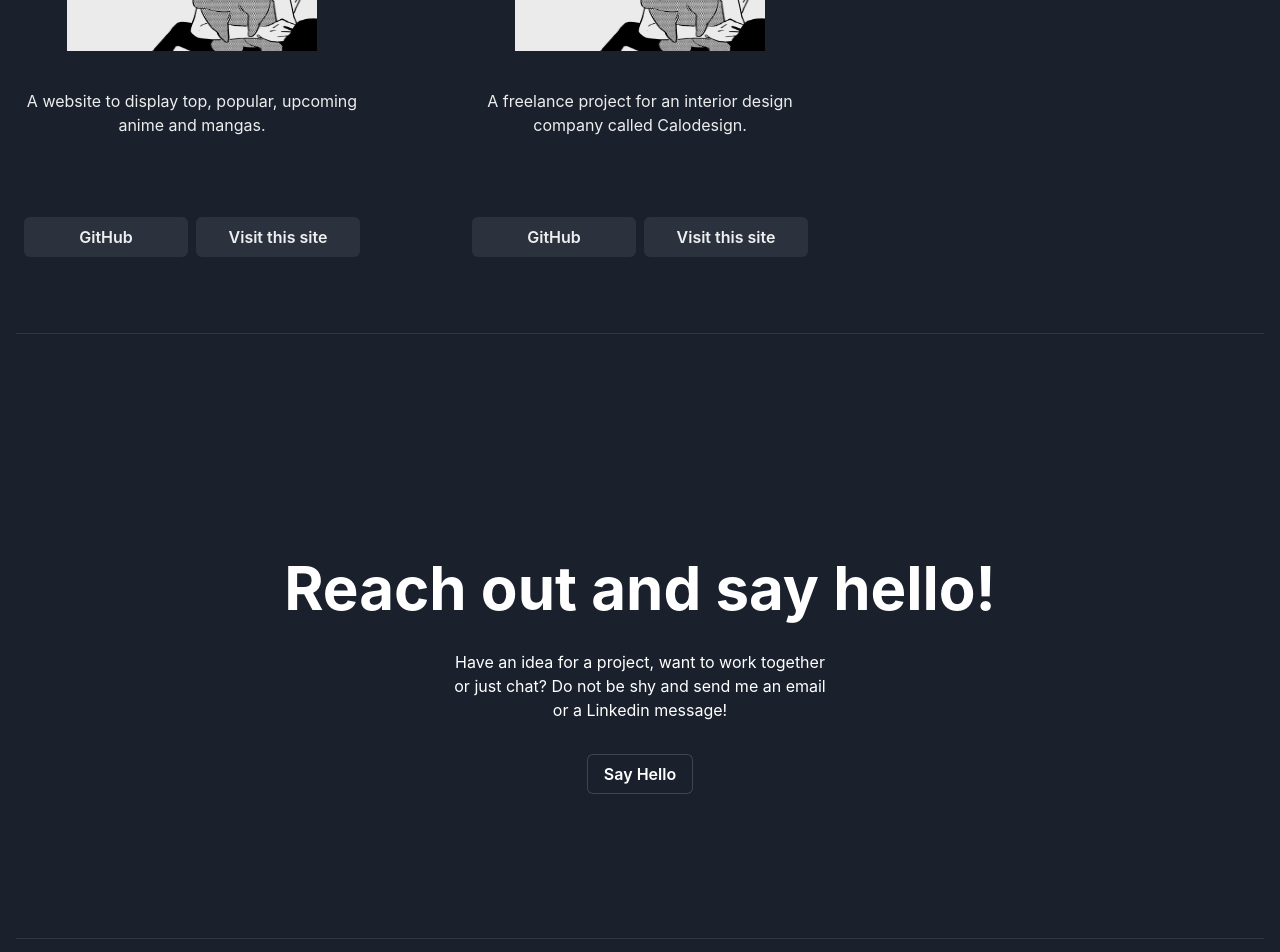
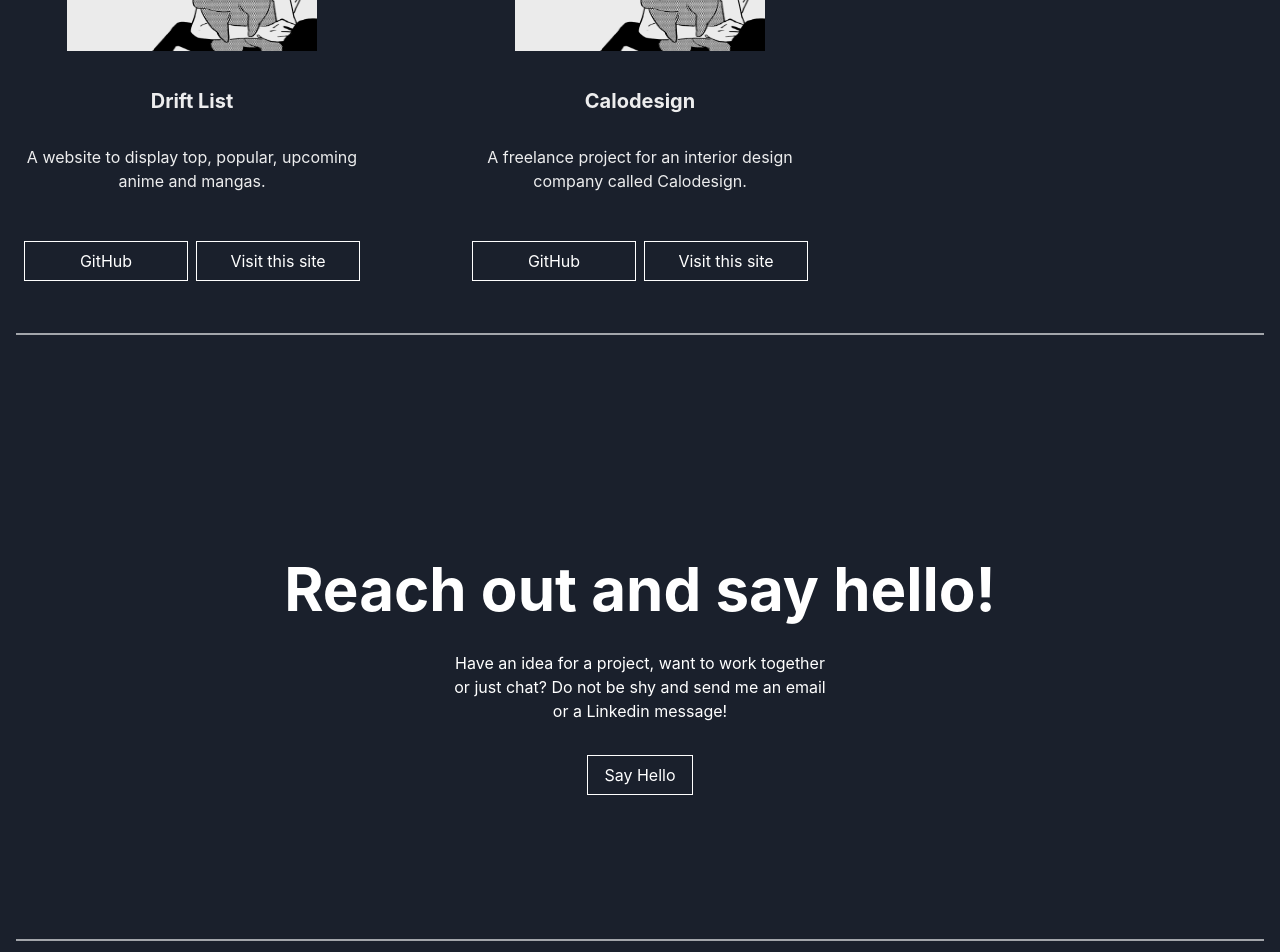
Before and after one commit to barangana/baradriel.dev, a Next.js app: page / in a window 1280 px wide. Shown: the part 780-1732 px from the top of the page. Built offline with nearby package versions, Linux system fonts and the light colour scheme.

Commit message:
feat: added font, styled divider, styled button, styled cards

```diff
--- a/components/Projects/Projects.tsx
+++ b/components/Projects/Projects.tsx
@@ -12,7 +12,7 @@ export const Projects = () => {
           <Cards key={project.id} project={project} />
         ))}
       </SimpleGrid>
-      <Divider />
+      <Divider variant='white' />
     </Box>
   )
 }
--- a/components/ui/Cards.tsx
+++ b/components/ui/Cards.tsx
@@ -1,4 +1,4 @@
-import { Box, Button, Stack, Text } from '@chakra-ui/react'
+import { Box, Button, Heading, Stack, Text } from '@chakra-ui/react'
 import Image from 'next/image'
 import Link from 'next/link'
 import React from 'react'
@@ -17,18 +17,22 @@ export const Cards: React.FC<CardProps> = ({ project }) => {
       <Box pt='8' textAlign='center'>
         <Image width='250' height='150' src='/test.png' alt='test' />
       </Box>
+      <Heading size='md' textAlign='center' pt='8'>
+        {project.title}
+      </Heading>
       <Text align='center' pt='8'>
         {project.short_description}
       </Text>
-      {/* <Text align='center' pt='8'>
-        {info.tech_stack_text}
-      </Text> */}
-      <Stack justify='space-around' h='100px' direction='row' mx='2' pt='20'>
+      <Stack justify='space-around' h='100px' direction='row' mx='2' pt='12'>
         <Link href={project.source}>
-          <Button w='64'>{info.github_title}</Button>
+          <Button w='64' variant='primary'>
+            {info.github_title}
+          </Button>
         </Link>
         <Link href={project.link ? project.link : '/'}>
-          <Button w='64'>{info.visit}</Button>
+          <Button w='64' variant='primary'>
+            {info.visit}
+          </Button>
         </Link>
       </Stack>
     </Box>
--- a/components/ui/Contact.tsx
+++ b/components/ui/Contact.tsx
@@ -21,12 +21,12 @@ export const Contact: React.FC = () => {
           {info.contact_text}
         </Text>
         <NextLink href={info.email} passHref>
-          <Button as='a' bg='blue.50' color='white' variant='outline'>
+          <Button as='a' bg='blue.50' color='white' variant='primary'>
             {info.contact_send_mail}
           </Button>
         </NextLink>
       </Flex>
-      <Divider />
+      <Divider variant='white' />
     </Box>
   )
 }
--- a/components/ui/Header.tsx
+++ b/components/ui/Header.tsx
@@ -9,7 +9,6 @@ import {
   MenuButton,
   MenuList,
   MenuItem,
-
 } from '@chakra-ui/react'
 import NextLink from 'next/link'
 import info from '../../utils/info.json'
@@ -50,7 +49,7 @@ export const Header: React.FC = () => {
         <ItemLink href='/'>Contact</ItemLink>
       </Stack>
       <Flex align='center' display={['none', 'none', 'flex', 'flex']}>
-        <Button onClick={openResume} variant='outline' color='white'>
+        <Button onClick={openResume} variant='primary' color='white'>
           Resume
         </Button>
       </Flex>
--- a/components/ui/NavButton.tsx
+++ /dev/null
@@ -1,34 +0,0 @@
-import { FC } from 'react'
-
-import { Flex, Box, Link } from '@chakra-ui/react'
-
-type Button = {
-  label: string
-  link: string
-}
-
-interface ButtonProps {
-  buttons: Button[]
-}
-
-const NavButton: FC<ButtonProps> = ({ buttons }) => {
-  return (
-    <Flex>
-      {buttons.map((button, i) => {
-        return (
-          <Box
-            key={i}
-            _hover={{ color: 'brand.600', textDecoration: 'underline' }}
-            pr='2'
-          >
-            <Link href={button.link} fontWeight='bold'>
-              {button.label}
-            </Link>
-          </Box>
-        )
-      })}
-    </Flex>
-  )
-}
-
-export default NavButton
--- a/package.json
+++ b/package.json
@@ -13,6 +13,7 @@
     "@chakra-ui/react": "^2.3.2",
     "@emotion/react": "^11.10.4",
     "@emotion/styled": "^11.10.4",
+    "@fontsource/inter": "^4.5.14",
     "framer-motion": "^7.3.5",
     "next": "^12.3.0",
     "react": "^18.2.0",
--- /dev/null
+++ b/theme/components/button.ts
@@ -0,0 +1,19 @@
+import type { ComponentSingleStyleConfig } from '@chakra-ui/react'
+
+export const Button: ComponentSingleStyleConfig = {
+  variants: {
+    primary: {
+      bg: '#1A202C',
+      color: 'white',
+      fontWeight: 'normal',
+      borderRadius: 0,
+      borderColor: 'white',
+      borderWidth: '1px',
+
+      _hover: {
+        bg: 'white',
+        color: 'black',
+      },
+    },
+  },
+}
--- /dev/null
+++ b/theme/components/divider.ts
@@ -0,0 +1,16 @@
+import { ComponentStyleConfig } from '@chakra-ui/react'
+
+export const Divider: ComponentStyleConfig = {
+  variants: {
+    white: {
+      borderColor: '#ffffff',
+      borderWidth: '2px',
+      borderStyle: 'solid',
+    },
+    black: {
+      borderColor: '#000000',
+      borderWidth: '2px',
+      borderStyle: 'solid',
+    },
+  },
+}
--- /dev/null
+++ b/theme/components/index.ts
@@ -0,0 +1,2 @@
+export * from './button'
+export * from './divider'
--- a/theme/theme.ts
+++ b/theme/theme.ts
@@ -1,4 +1,5 @@
 import { extendTheme, ThemeConfig } from '@chakra-ui/react'
+import { Button, Divider } from './components'
 
 const config: ThemeConfig = {
   initialColorMode: 'dark',
@@ -19,6 +20,15 @@ const theme = extendTheme({
       50: '#1A202C',
     },
   },
+  components: {
+    Button,
+    Divider,
+  },
+  fonts: {
+    heading: `'Inter', sans-serif`,
+    body: `'Inter', sans-serif`,
+  },
+
   config,
 })
 
```
Also changed, not shown: 1 other file (tests, documents, lock files or other folders).
